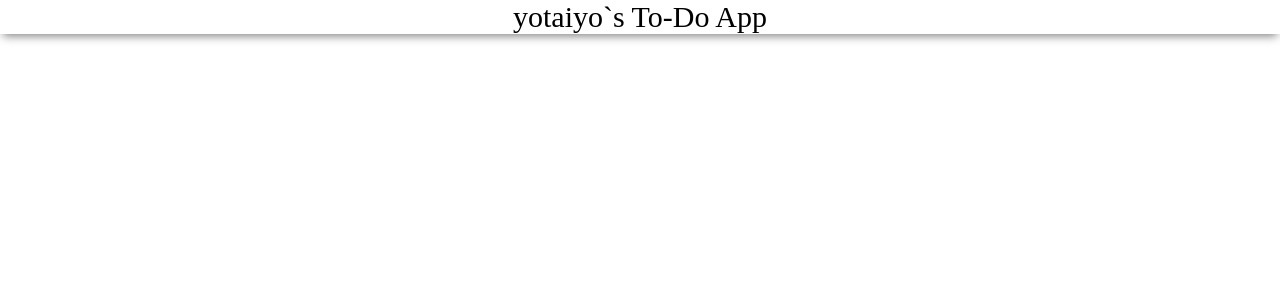
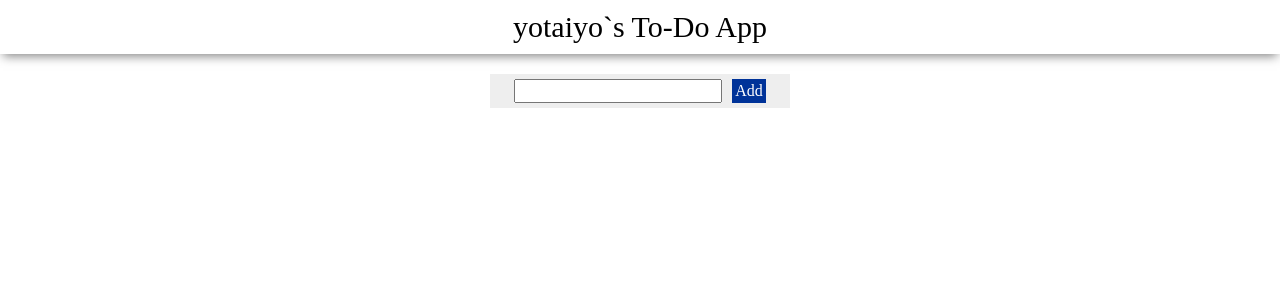
Before and after one commit to yotaiyo/to-do-app-front-end, a React (Create React App) app: page / in a window 1280 px wide. Shown: the top 300 px of the page. Built offline with nearby package versions, Linux system fonts and the light colour scheme.

Commit message:
create TodoInput

```diff
--- a/src/App.js
+++ b/src/App.js
@@ -1,20 +1,25 @@
-import React from 'react'
+import React, { Component } from 'react'
 import styled from 'styled-components'
 import './App.css'
+import { TodoInput } from './components/TodoInput'
 
 const Wrapper = styled.div``
 
 const Title = styled.div`
   font-size: 30px;
   box-shadow: 0px 5px 10px -3px rgba(0,0,0,0.5);
+  padding: 10px;
 `
 
-function App() {
+class App extends Component {
+  render(){
+
   return (
     <Wrapper className="App">
       <Title>yotaiyo`s To-Do App</Title>
+      <TodoInput />
     </Wrapper>
-  );
+  )}
 }
 
-export default App;
+export default App
--- /dev/null
+++ b/src/components/TodoCards.js
@@ -0,0 +1,2 @@
+import React from 'react'
+import styled from 'styled-components'
--- /dev/null
+++ b/src/components/TodoInput.js
@@ -0,0 +1,48 @@
+import React from 'react'
+import styled from 'styled-components'
+
+const Wrapper = styled.div`
+    width: 300px;
+    margin: 0 auto;
+    margin-top: 20px;
+`
+
+const TodoInputWrapper = styled.div`
+    display: flex;
+    flex-direction: row;
+    justify-content: center;
+    background-color: #EEEEEE;
+    padding: 5px;
+`
+
+const TextInput = styled.input`
+    width: 200px;
+    font-size: 15px;
+`
+
+const AddButton = styled.div`
+    margin-left: 10px;
+    background-color: #003399;
+    color: white;
+    padding: 3px;
+`
+
+export const TodoInput = () => {
+    let input
+
+    return (
+        <Wrapper>
+            <TodoInputWrapper>
+                <TextInput
+                    ref={(node) => {input = node}}
+                />
+
+                <AddButton onClick={() => {
+                    input.value = ''
+                }}>
+                    Add
+                </AddButton>
+            </TodoInputWrapper>
+        </Wrapper>
+    )
+}
```
